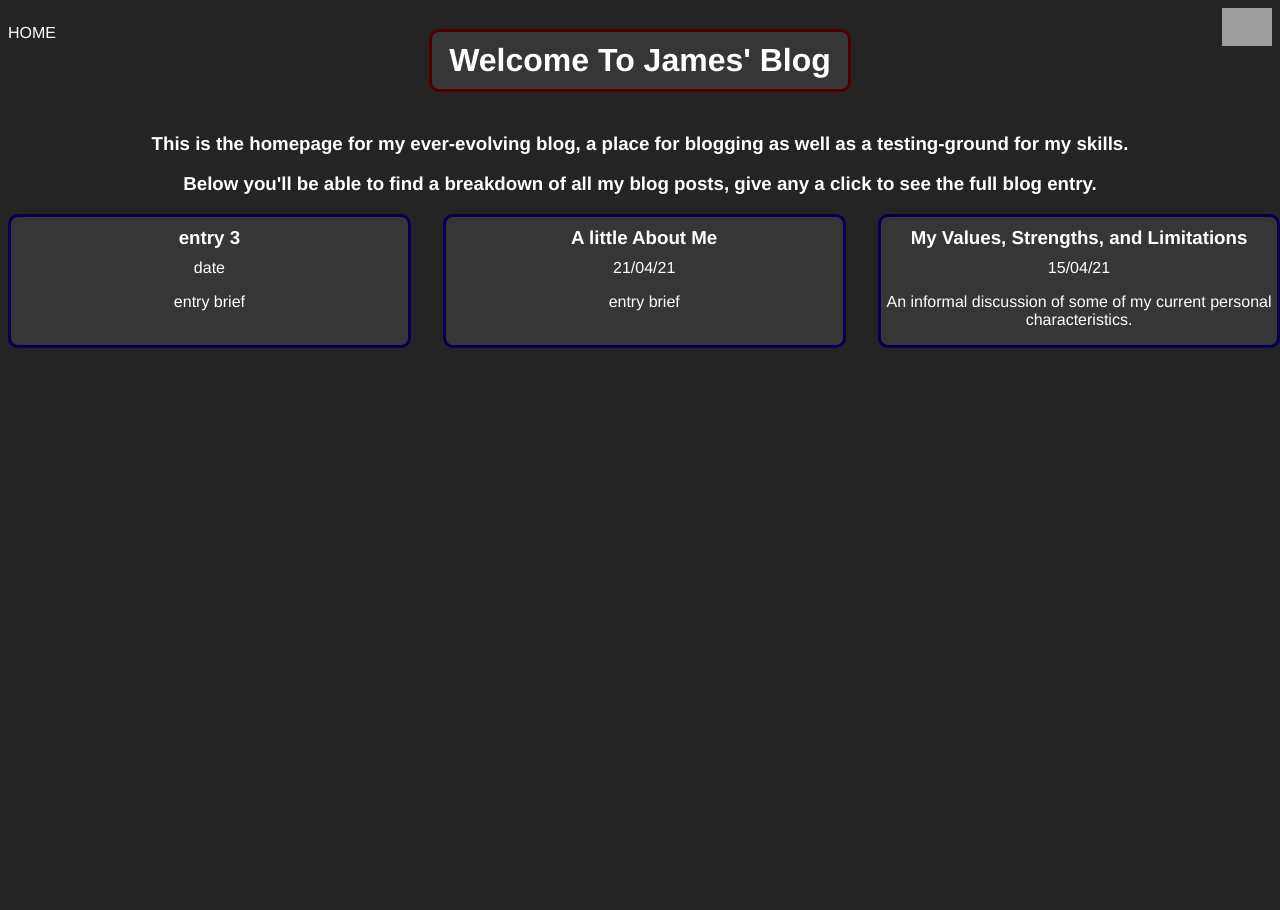
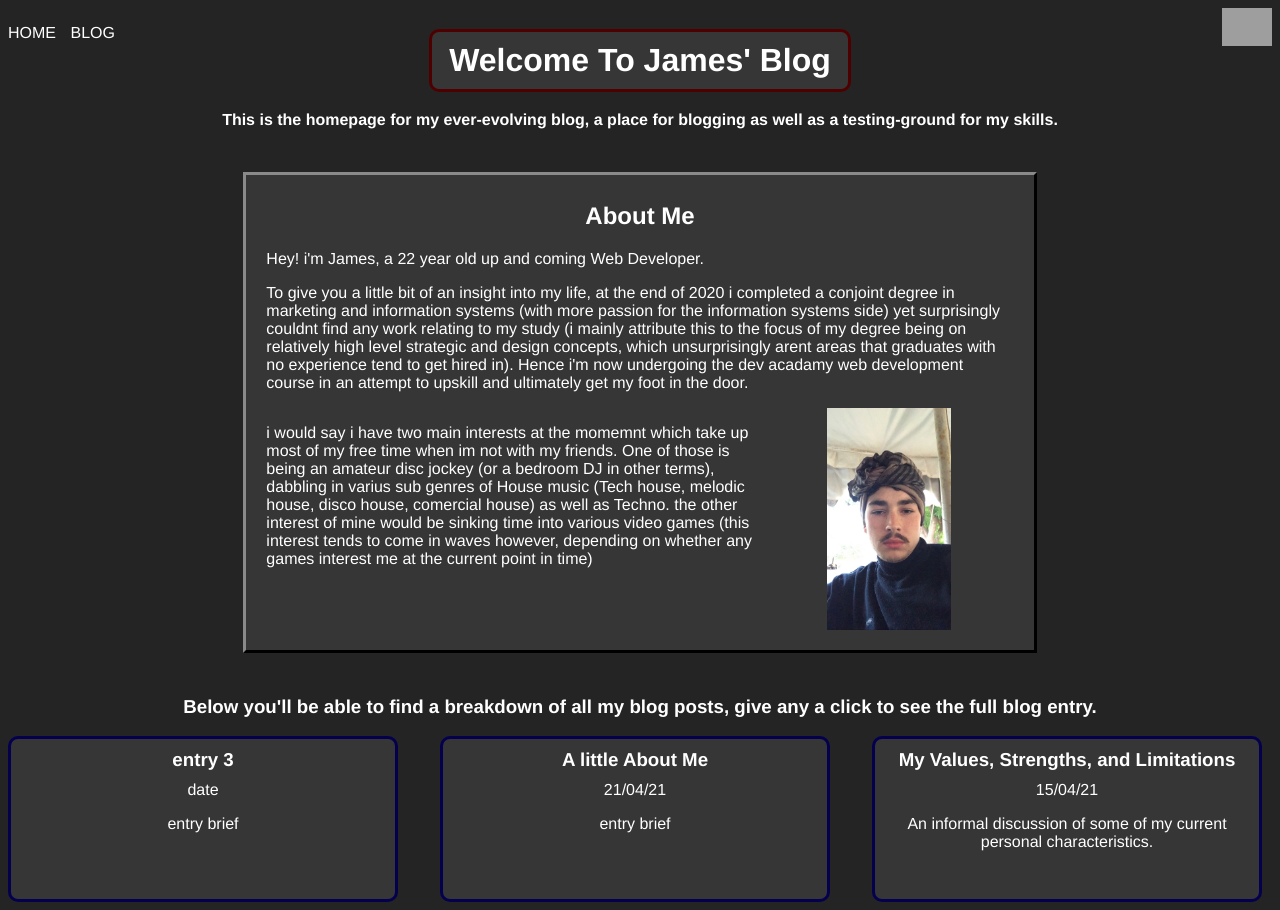
Before and after one commit to shwimmy-James-shwee/shwimmy-james-shwee.github.io, a plain HTML site: page index.html in a window 1280 px wide. Before the commit the page ends 800 px from the top, so only its background shows below. Drawn offline with Linux system fonts and the light colour scheme; grey boxes are pictures that could not be loaded.

Commit message:
add About Me section on homepage

```diff
--- a/index.html
+++ b/index.html
@@ -10,16 +10,14 @@
       background-color: rgb(36, 36, 36);
     }
 
-    div {
+    p {
+      font-family: Helvetica;
       color: white;
     }
 
-    p {
-      font-family: Helvetica
-    }
-
     h1, h2, h3, h4, h5, h6 {
-      font-family: Helvetica
+      font-family: Helvetica;
+      color: white;
     }
 
     .center-text {
@@ -44,8 +42,21 @@
       border-radius: 10px;
       background-color: rgb(54, 54, 54);
       text-align:center;
-      width: 31vw;
-      height: 10vw;
+      width: 30vw;
+      height: 20vh;
+    }
+
+    .about-me-gridbox {
+      display: grid;
+      grid-template-columns: 1fr 4fr 1fr;
+      padding: 5px;
+      margin-top: 3%;
+      gap: 2em;
+    }
+
+    .about-me-insidegrid {
+      display: grid;
+      grid-template-columns: 2fr 1fr;
     }
 
     .close-text {
@@ -53,11 +64,16 @@
       margin-top: 10px;
     }
 
+   /* .grid-entire-page {
+      grid-template-columns: 1fr minmax(auto, 99%);
+    } */
+
     .grid {
       display: grid;
       grid-template-columns: 1fr 1fr 1fr;
       gap: 2em;
       grid-auto-rows: auto;
+
     }
 
     .heading-grid {
@@ -70,20 +86,61 @@
       height: auto;
     }
 
+    .small-image {
+      width: 50%;
+      height: auto;
+    }
   </style>
 
 
   <body>
+    <!--HEADING SECTION START-->
     <div>
       <div class="heading-grid">
-        <p><a href="https://shwimmy-james-shwee.github.io/" style="text-decoration: none; color: white;">HOME</a></p>
+        <p><a href="https://shwimmy-james-shwee.github.io/index.html" style="text-decoration: none; color: white;">HOME</a>
+           <a href="#blog-snippet-section" style="text-decoration: none; color: white; margin-left: 10px;">BLOG</a>
+        </p>
         <h1 class="grey-red-titlebox">Welcome To James' Blog</h1>
-        <img class="tiny-image" style="justify-self: right;" src="https://media.giphy.com/media/YGIpIZjgxL68w/giphy.gif" alt="this was meant to be a cool gif, oh well.">
+        <img class="tiny-image" style="justify-self: right;" src="https://media.tenor.com/images/28f6cf0ba94a41aa6e89a14585356300/tenor.gif" alt="this was meant to be a cool gif, oh well.">
       </div>
 
-      <h3 class="center-text"> This is the homepage for my ever-evolving blog, a place for blogging as well as a testing-ground for my skills.</p>
-      <h3 class="center-text"> Below you'll be able to find a breakdown of all my blog posts, give any a click to see the full blog entry. </p>
+      <h4 class="center-text" style="margin-top: -3px;"> This is the homepage for my ever-evolving blog, a place for blogging as well as a testing-ground for my skills.</h4>
     </div>
+    <!--HEADING SECTION END-->
+
+
+
+
+    <!--ABOUT ME SECTION START-->
+    <div class="about-me-gridbox">
+      <div><!--empty grid seciton--></div>
+        <div style="background-color: rgb(54, 54, 54); padding: 20px; border: rgb(54, 54, 54) outset 3px;">
+          <h2 style="margin-top: 1%; text-align: center;">About Me</h2>
+          <p>Hey! i'm James, a 22 year old up and coming Web Developer.</p>
+          <p>To give you a little bit of an insight into my life, at the end of 2020 i completed a conjoint degree in marketing and information systems (with more passion for
+            the information systems side) yet surprisingly couldnt find any work relating to my study (i mainly attribute this to the focus of my degree being on
+            relatively high level strategic and design concepts, which unsurprisingly arent areas that graduates with no experience tend to get hired in). Hence i'm now undergoing
+            the dev acadamy web development course in an attempt to upskill and ultimately get my foot in the door.
+          <div class="about-me-insidegrid">
+            <p>i would say i have two main interests at the momemnt which take up most of my free time when im not with my friends. One of those is being an amateur disc jockey
+              (or a bedroom DJ in other terms), dabbling in varius sub genres of House music (Tech house, melodic house, disco house, comercial house) as well as Techno. the other
+              interest of mine would be sinking time into various video games (this interest tends to come in waves however, depending on whether
+              any games interest me at the current point in time)  </p>
+            <img class="small-image" style="margin-left: 25%;" src="https://shwimmy-james-shwee.github.io/images/james-photo-india.jpg" alt="A picture of myself">
+          </div>
+        </div>
+      <div><!--empty grid section--></div>
+
+    </div>
+    <!--ABOUT ME SECTION END-->
+
+
+
+
+    <!--BLOG SNIPPET SECTION STARTS HERE-->
+    <div>
+      <h3 id="blog-snippet-section" class="center-text" style="margin-top: 3%;">Below you'll be able to find a breakdown of all my blog posts, give any a click to see the full
+        blog entry.</h3>
 
       <div class="grid">
 
@@ -112,7 +169,7 @@
           </div>
 
 
-    <!--
+        <!-- TEMPLATE
         <a style="text-decoration:none;" href="#">
           <div class="homepage-snipit-box ">
             <h3 class="close-text">entry 2</h3>
@@ -123,7 +180,8 @@
         -->
 
       </div>
-
+    </div>
+    <!--BLOG SNIPPET SECTION ENDS HERE-->
 
   </body>
 </html>
```
Also changed, not shown: blog/values-strengths-limitations.html (+11 -9 lines). Lines whose indentation alone changed are shown as unchanged.
